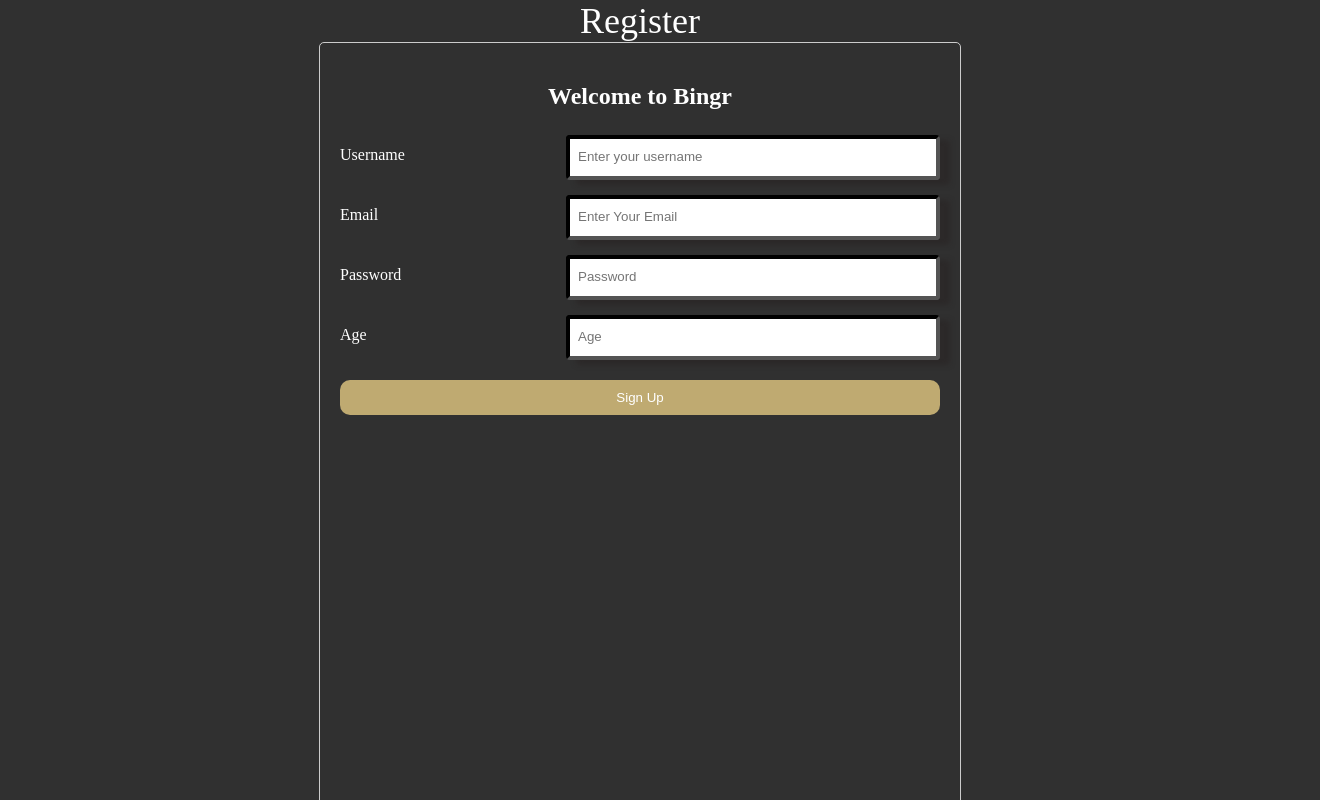
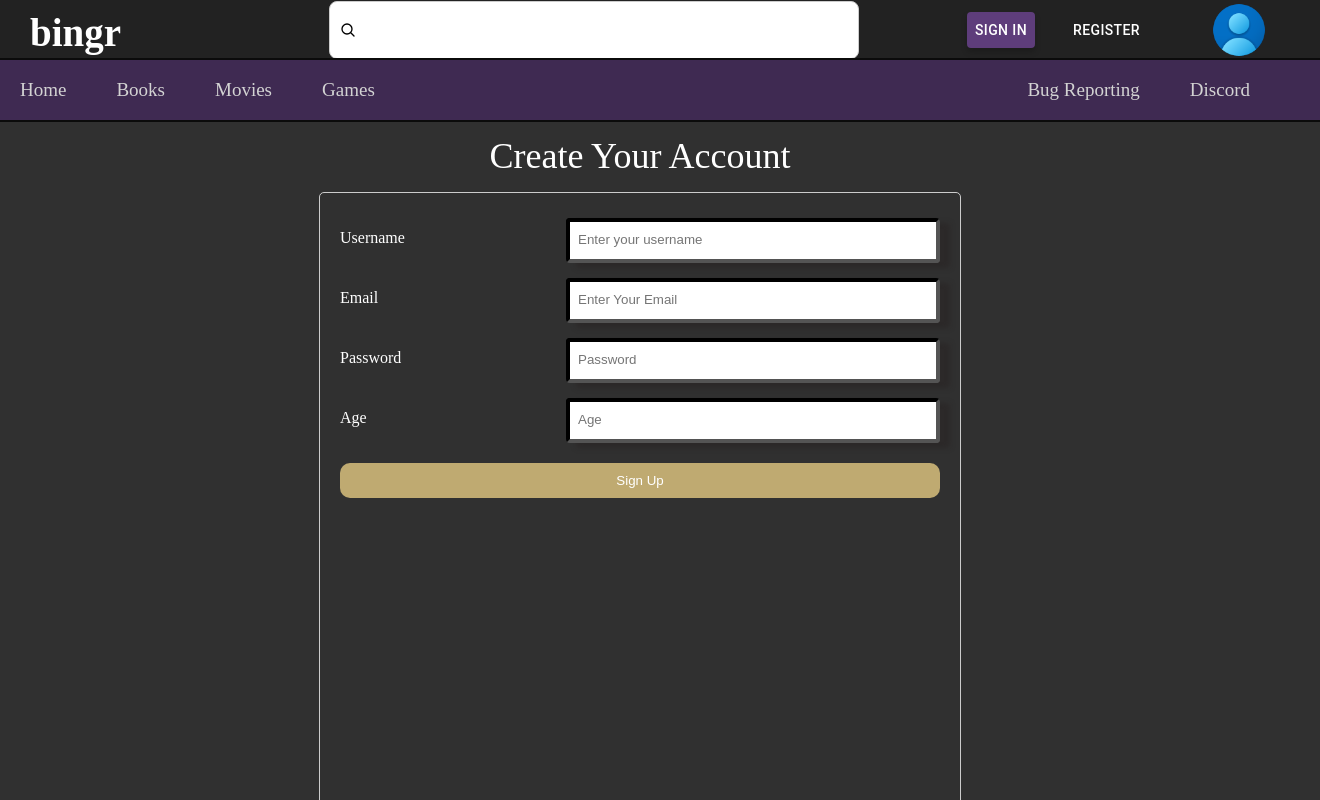
Before and after one commit to stbam/Capstone-Project, a React (Create React App) app: page /register in a window 1280 px wide. Shown: the top 800 px of the page, 1320 px wide, since content can reach past the window. Built offline with nearby package versions, Linux system fonts and the light colour scheme.

Commit message:
Visual changes on registration and sign in pages. Now it redirects to sign in page after registration.

```diff
--- a/src/App.js
+++ b/src/App.js
@@ -73,7 +73,9 @@
 function NavbarWrapper({query,setQuery}) {
   const location = useLocation();
 
-  if (location.pathname === '/signin' || location.pathname === '/register' || location.pathname === '/recovery') {
+  // Old Line commented by Martin. Deleted signin and register so the navbar is visible in those pages now
+  //if (location.pathname === '/signin' || location.pathname === '/register' || location.pathname === '/recovery') {
+  if (location.pathname === '/recovery') {
     return null; // Don't render Navbar on SignIn or Register pages
   }
 
--- a/src/pages/register.js
+++ b/src/pages/register.js
@@ -40,7 +40,7 @@
       if (response.ok) {
         console.log("Form submitted successfully!");
         setFormData({ username: "", email: "", password: "", age: "" });
-        navigate('/'); // Redirect to the homepage
+        navigate('/signin'); // Redirect to sign in page
       } else {
         console.log("Error frontend");
       }
@@ -53,13 +53,13 @@
   return (
     <>
       <div className="report-form">
-        <div className="bugtitle">
-          <div>Register</div>
-        </div>
+      <div className="bugtitle">
+        <div style={{ fontSize: "36px", paddingTop: "15px", marginBottom: "15px" }}>Create Your Account</div>
+      </div>
       </div>
 
       <div className="form-container">
-        <h2 className="form-questions">Welcome to Bingr</h2>
+
         <form onSubmit={handleSubmit}>
 
           <div className="outer-input">
```
